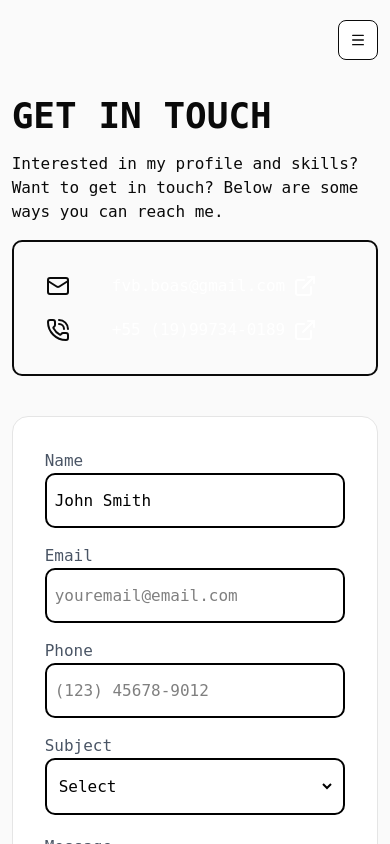
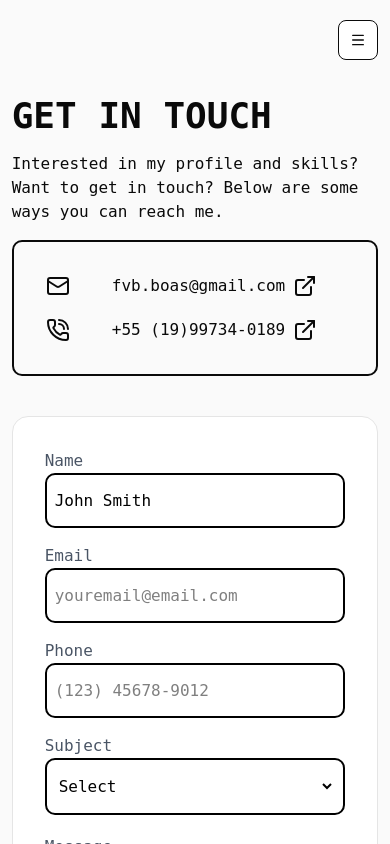
Before and after one commit to filipesvb/my-portfolio, a React (Vite) app: page /contato in a window 390 px wide. Shown: the top 844 px of the page. Built offline with nearby package versions, Linux system fonts and the light colour scheme; a web font is replaced by a local one; what tailwindcss-fade would draw is missing.

Commit message:
fix: corrected color of email and phone info

```diff
--- a/src/pages/Home/components/ContactSection/components/ContactInfo/index.tsx
+++ b/src/pages/Home/components/ContactSection/components/ContactInfo/index.tsx
@@ -1,34 +1,33 @@
-import { Phone } from "@/components/icons/Phone";
 import { ExternalLink, LucideMail, PhoneCallIcon } from "lucide-react";
 
 const ContactInfo = () => {
   return (
-    <div className="border-foreground mt-4 space-y-5 rounded-lg border-2 p-8 md:max-w-[390px]">
-      <div className="flex items-center gap-2">
+    <div className="border-foreground text-foreground mt-4 space-y-5 rounded-lg border-2 p-8 md:max-w-[390px]">
+      <div className="flex items-center gap-2 text-inherit">
         <div className="flex-1/5 flex items-center">
           <LucideMail className="stroke-foreground" />
         </div>
-        <div className="flex-4/5 flex items-center gap-2">
+        <div className="flex-4/5 flex items-center gap-2 text-inherit">
           <a
-            className="text-foreground flex gap-2"
+            className="flex gap-2 text-inherit"
             href="mailto:fvb.boas@gmail.com"
           >
-            <span>fvb.boas@gmail.com </span>
-            <ExternalLink />
+            <span className="text-inherit">fvb.boas@gmail.com </span>
+            <ExternalLink className="stroke-foreground" />
           </a>
         </div>
       </div>
-      <div className="flex items-center gap-2">
+      <div className="flex items-center gap-2 text-inherit">
         <div className="flex-1/5 flex items-center">
           <PhoneCallIcon className="stroke-foreground" />
         </div>
-        <div className="flex-4/5 flex">
+        <div className="flex-4/5 flex text-inherit">
           <a
-            className="text-foreground flex items-center gap-2"
+            className="flex items-center gap-2 text-inherit"
             href="tel:+551999734-0189"
           >
-            <span className="truncate">+55 (19)99734-0189</span>
-            <ExternalLink />
+            <span className="truncate text-inherit">+55 (19)99734-0189</span>
+            <ExternalLink className="stroke-foreground" />
           </a>
         </div>
       </div>
```
